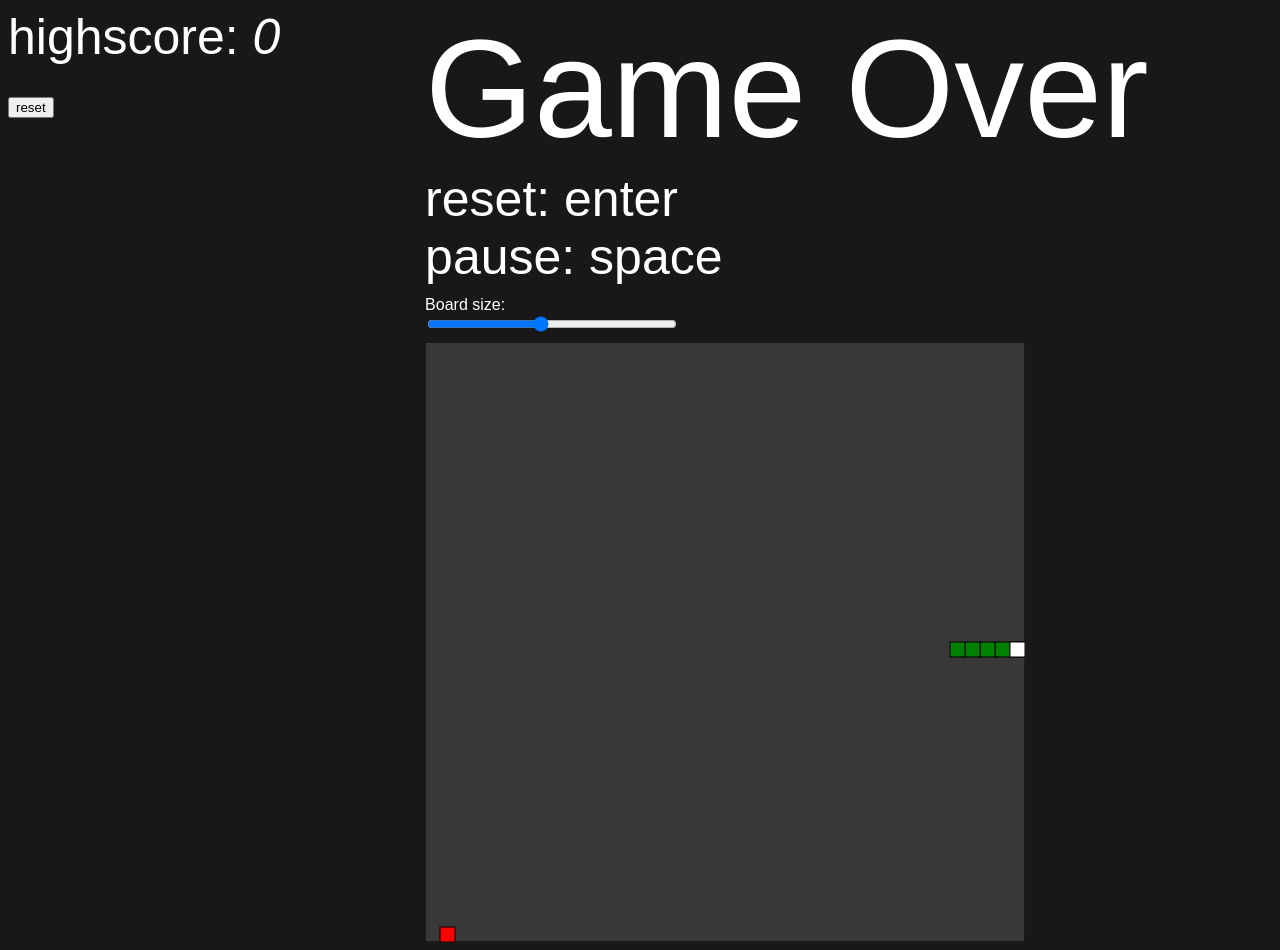
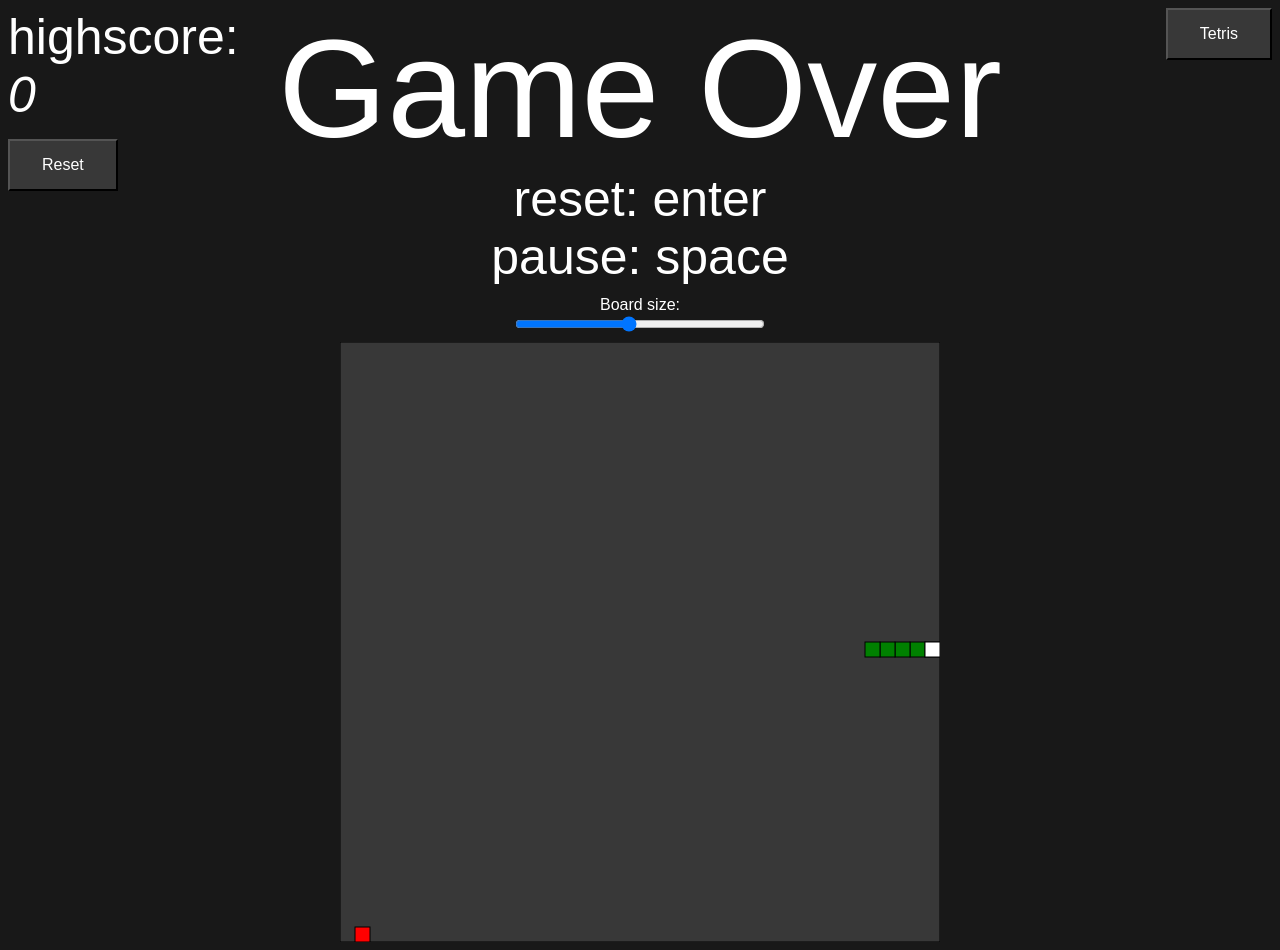
Before and after one commit to noigel5/noigames, a website: page index.html in a window 1280 px wide. Drawn offline with Linux system fonts and the light colour scheme.

Commit message:
added 2. Page for Tetris and designed buttons

```diff
--- a/index.html
+++ b/index.html
@@ -1,7 +1,7 @@
 <!DOCTYPE html>
 <html lang="de">
 <head>
-    <title>Snake Game</title>
+    <title>Snake</title>
     <link rel="stylesheet" href="snakegame.css">
 </head>
 
@@ -19,8 +19,11 @@
 </main>
 <nav>
     <div>highscore: <var id="record">0</var></div>
-    <button onclick="resetHighscore()">reset</button>
+    <button onclick="resetHighscore()">Reset</button>
 </nav>
+<aside>
+    <button onclick="window.location.href='tetris.html';">Tetris</button>
+</aside>
 <footer>
     <canvas id="snakeboard" width="600" height="600"></canvas>
 </footer>
--- a/snakegame.css
+++ b/snakegame.css
@@ -2,24 +2,31 @@ body {
     background-color: #181818;
     display: grid;
     grid-template-areas:
-            'nav header'
-            'nav main'
-            'nav footer';
-    grid-template-columns: 33% 67%;
+            'nav header aside'
+            'nav main aside'
+            'footer footer footer';
+    grid-template-columns: 20% 60% 20%;
     font-family: fantasy;
 }
 
 header {
     grid-area: header;
+    text-align: center;
 }
 
 main {
     grid-area: main;
+    text-align: center;
 }
 
 nav {
     grid-area: nav;
     font-size: 50px;
+}
+
+aside {
+    grid-area: aside;
+    text-align: right;
 }
 
 footer {
@@ -31,6 +38,7 @@ div {
 }
 
 #snakeboard {
+    margin: auto;
     display: block;
     height: auto;
     width: auto;
@@ -44,11 +52,27 @@ div {
     font-size: 50px;
 }
 
+button {
+    background-color: #383838;
+    color: white;
+    padding: 15px 32px;
+    text-align: center;
+    text-decoration: none;
+    display: inline-block;
+    font-size: 16px;
+    cursor: pointer;
+}
+button:hover {
+    border-color: white;
+}
+
 #boardSize {
     margin-top: 10px;
 }
 
 #slider {
+    margin-left: auto;
+    margin-right: auto;
     cursor: pointer;
     width: 250px;
     display: block;
```
Also changed, not shown: tetris.html (added, +24 -0 lines).
